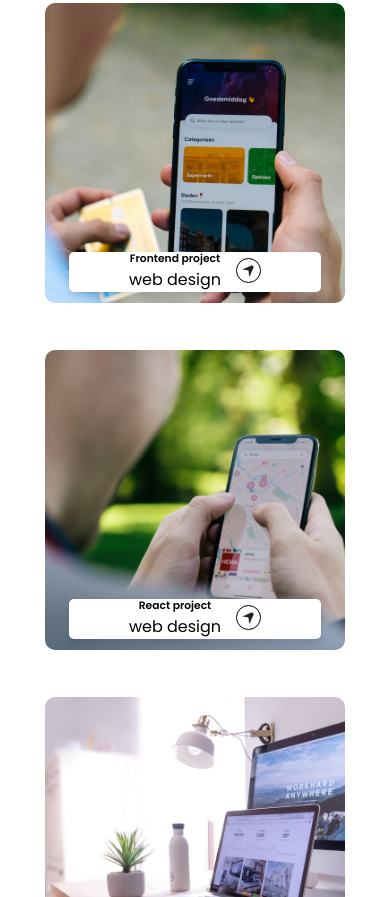
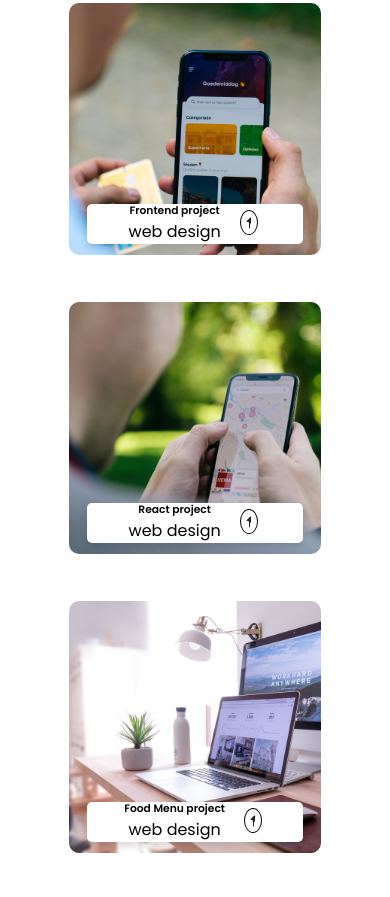
Before and after one commit to Saiemhossain/Light-Dark-Mode-Portfolio-demo, a plain HTML site: page index.html in a window 390 px wide. Shown: the part 3975-4872 px from the top of the page. Drawn offline with Linux system fonts and the light colour scheme.

Commit message:
Update style.css

```diff
--- a/style.css
+++ b/style.css
@@ -514,7 +514,7 @@ color: gray;
   border: 1px solid gray;
   margin-top: 10px;
   outline: none;
-  background: white;
+  background:white;
   color: #000 !important;
   margin: 0 auto;
   font-size: 18px;
@@ -526,6 +526,7 @@ align-items: center;
 justify-content: center;
  gap: 5px;
 margin: 10px 0;
+
 }
 textarea{
   width: 90%;
@@ -591,8 +592,11 @@ color: #000;
 grid-template-columns: repeat(1,1fr);
 padding: 15px;
   }
+  .work-item img{
+    width: 70%;
+  }
   .white-box{
-   width: 70%;
+   width: 60%;
   margin: 0 auto;
   text-align: center;
   align-items: center;
```
